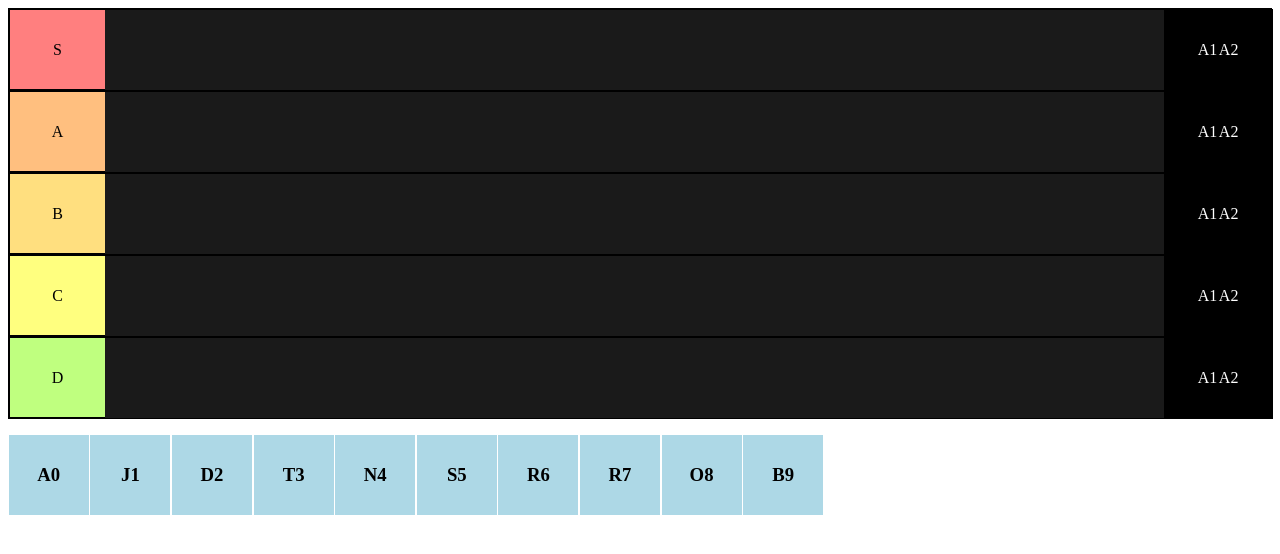
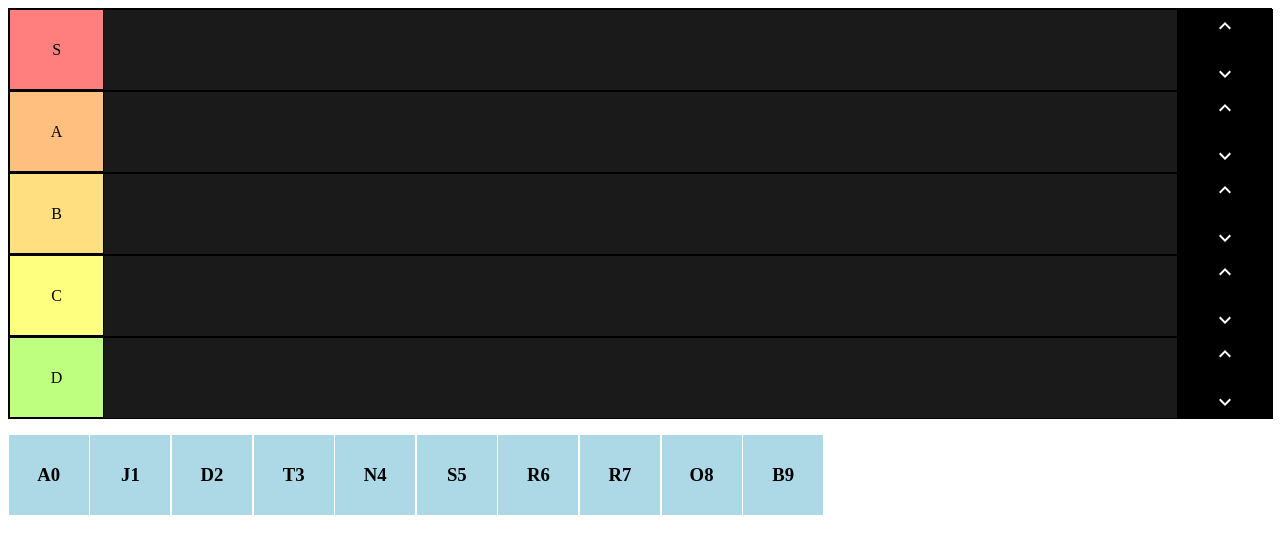
Before and after one commit to vincitaylaran/tier-list, a React (Create React App) app: page / in a window 1280 px wide. Shown: the top 554 px of the page. Built offline with nearby package versions, Linux system fonts and the light colour scheme.

Commit message:
write logic for directional buttons

```diff
--- a/package.json
+++ b/package.json
@@ -4,10 +4,13 @@
   "private": true,
   "dependencies": {
     "@atlaskit/css-reset": "^5.0.10",
+    "@material-ui/core": "^4.10.2",
+    "@material-ui/icons": "^4.9.1",
     "@testing-library/jest-dom": "^4.2.4",
     "@testing-library/react": "^9.5.0",
     "@testing-library/user-event": "^7.2.1",
     "chroma-js": "1.4.1",
+    "import": "0.0.6",
     "react": "^16.13.1",
     "react-beautiful-dnd": "^13.0.0",
     "react-dom": "^16.13.1",
--- a/src/App.js
+++ b/src/App.js
@@ -11,10 +11,6 @@ import styled from "styled-components";
 
 /**
  * TODO:
- * [x]write logic when dragging from row to items list.
- * [x]write logic when the user hovers an item over a row.
- * write logic to drag rows.
- * check if adding properties to objects such as 'snapshot' or 'provided' is possible.
  */
 
 const Container = styled.div`
@@ -125,12 +121,45 @@ class App extends Component {
     }
   };
 
+  onArrowUpClick = (index) => {
+    let rows = JSON.parse(JSON.stringify(this.state.rows));
+    let row;
+    console.log(`onArrowUpClick\nIndex: ${index}`);
+    if (!index || index - 1 < 0) {
+      return;
+    }
+    row = rows.splice(index, 1)[0];
+    rows.splice(index - 1, 0, row);
+    this.setState({ rows });
+  };
+
+  // FIXME: works only when you click once.
+  onArrowDownClick = (index) => {
+    // console.log(`onArrowDownClick\nIndex: ${index}`);
+    let rows = JSON.parse(JSON.stringify(this.state.rows));
+    let row;
+    if (!index || index + 1 > rows.length - 1) {
+      console.log(`Rows length: ${rows.length}\nIndex: ${index}`);
+      console.log(`Rows: `, rows);
+
+      return;
+    }
+    row = rows.splice(index, 1)[0];
+    rows.splice(index + 1, 0, row);
+    this.setState({ rows });
+    console.log(`Rows: `, rows);
+  };
+
   render() {
     return (
       <div>
         <DragDropContext onDragEnd={this.onDragEnd}>
           <Container>
-            <TierList rows={this.state.rows} />
+            <TierList
+              rows={this.state.rows}
+              onArrowUpClick={this.onArrowUpClick}
+              onArrowDownClick={this.onArrowDownClick}
+            />
             <Items items={this.state.items} />
           </Container>
         </DragDropContext>
--- a/src/components/TierList.js
+++ b/src/components/TierList.js
@@ -4,6 +4,20 @@ import styled from "styled-components";
 import Item from "./Item";
 
 import { Droppable } from "react-beautiful-dnd";
+
+import ExpandLessIcon from "@material-ui/icons/ExpandLess";
+import ExpandMoreIcon from "@material-ui/icons/ExpandMore";
+import IconButton from "@material-ui/core/IconButton";
+import { MuiThemeProvider, createMuiTheme } from "@material-ui/core/styles";
+
+// used to override CSS on Material components.
+const theme = createMuiTheme({
+  palette: {
+    primary: {
+      main: "#FFF",
+    },
+  },
+});
 
 const Container = styled.div`
   background-color: black;
@@ -40,27 +54,35 @@ const ItemsContainer = styled.div`
   flex-wrap: wrap;
   background-color: ${(props) =>
     props.isDraggingOver ? "#5e5e5e" : props.color};
-  width: 89%;
+  width: 92%;
 `;
 
-const Actions = styled.div`
+const Arrows = styled.div`
   display: flex;
-  background-color: black;
-  width: 9%;
+  flex-direction: column;
   justify-content: center;
-  margin: 0.05rem;
-  color: white;
-  flex-wrap: wrap;
+  align-items: center;
+  border-color: black;
+  border-width: 1px;
+  border-style: solid;
+  width: 8%;
 `;
 
-const Action = styled.div`
-  display: flex;
-  justify-content: center;
-  align-items: center;
-  margin: 0.05rem;
-`;
+const Arrow = styled(IconButton)``;
 
 class TierList extends Component {
+  onArrowUpClick = (event) => {
+    if (this.props.onArrowUpClick) {
+      this.props.onArrowUpClick(event.currentTarget.value);
+    }
+  };
+
+  onArrowDownClick = (event) => {
+    if (this.props.onArrowDownClick) {
+      this.props.onArrowDownClick(event.currentTarget.value);
+    }
+  };
+
   render() {
     return (
       <Container>
@@ -91,10 +113,20 @@ class TierList extends Component {
                   </ItemsContainer>
                 )}
               </Droppable>
-              <Actions>
-                <Action>A1</Action>
-                <Action>A2</Action>
-              </Actions>
+              <Arrows>
+                <MuiThemeProvider theme={theme}>
+                  <Arrow
+                    value={index}
+                    onClick={this.onArrowUpClick}
+                    children={<ExpandLessIcon color="primary" />}
+                  />
+                  <Arrow
+                    value={index}
+                    onClick={this.onArrowDownClick}
+                    children={<ExpandMoreIcon color="primary" />}
+                  />
+                </MuiThemeProvider>
+              </Arrows>
             </Row>
           );
         })}
```
Also changed, not shown: 1 other file (tests, documents, lock files or other folders).
